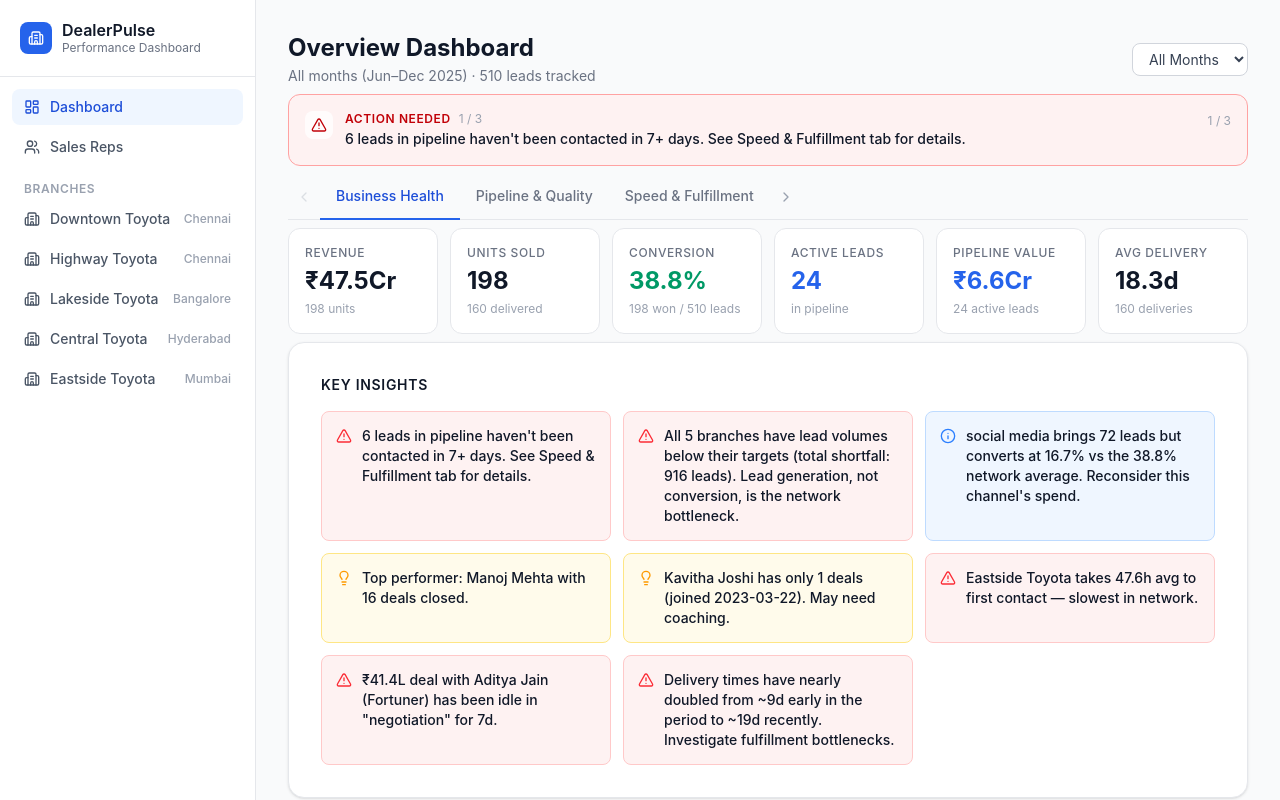
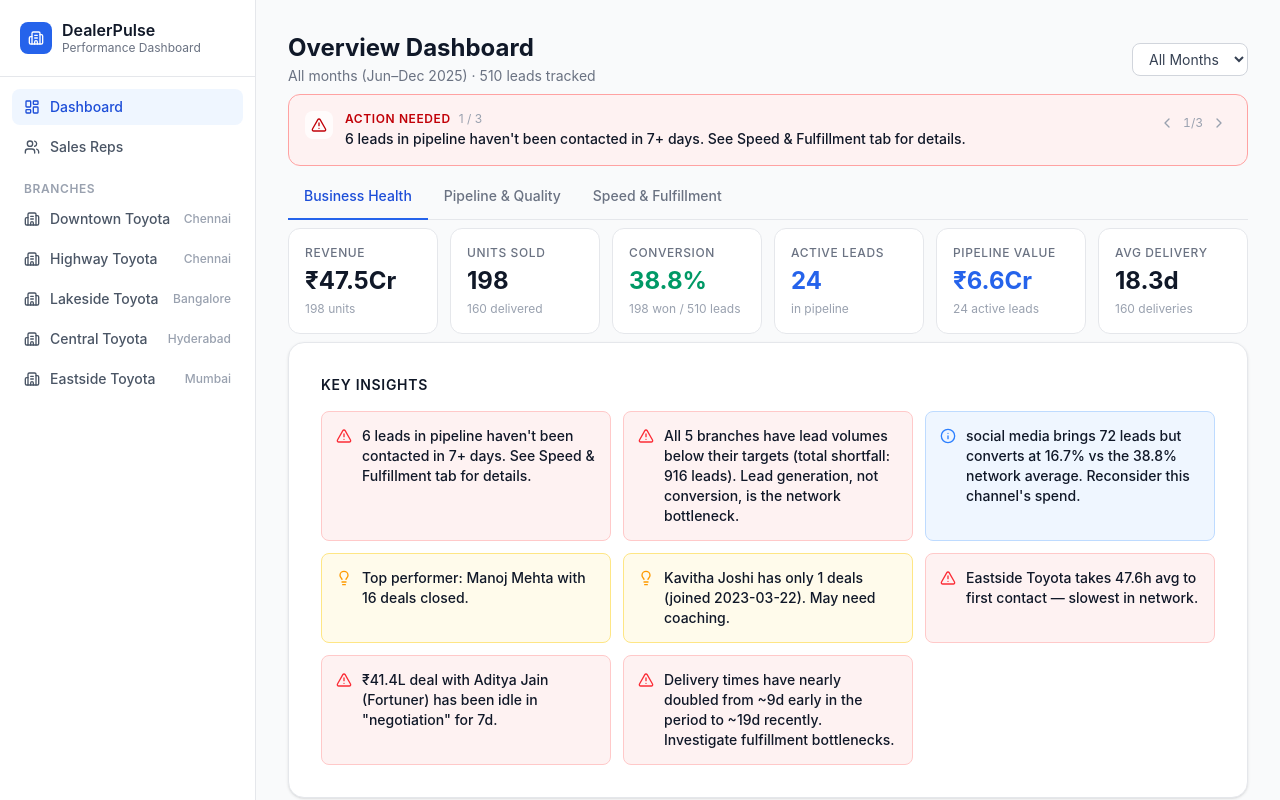
Before and after one commit to anish-9999/dealerpulse, a React (Vite) app: page / in a window 1280 px wide. Shown: the top 800 px of the page. Built offline with nearby package versions, Linux system fonts and the light colour scheme; the HTML template or start-up script is replaced by a standard one.

Commit message:
Add arrow navigation to HeadlineInsight banner, revert dashboard tab arrows

```diff
--- a/src/components/shared/HeadlineInsight.tsx
+++ b/src/components/shared/HeadlineInsight.tsx
@@ -1,5 +1,5 @@
 import { useEffect, useState } from 'react';
-import { AlertTriangle, Lightbulb, Info } from 'lucide-react';
+import { AlertTriangle, Lightbulb, Info, ChevronLeft, ChevronRight } from 'lucide-react';
 
 interface HeadlineInsightProps {
   insights: { type: 'alert' | 'tip' | 'info'; text: string; tab?: string }[];
@@ -69,9 +69,21 @@ export default function HeadlineInsight({ insights }: HeadlineInsightProps) {
           <p className="text-sm font-medium text-gray-900">{current.text}</p>
         </div>
         {top3.length > 1 && (
-          <span className="text-xs text-gray-400 shrink-0 mt-0.5">
-            {index + 1} / {top3.length}
-          </span>
+          <div className="flex items-center gap-1 shrink-0">
+            <button
+              onClick={() => setIndex(prev => (prev - 1 + top3.length) % top3.length)}
+              className="p-1 rounded hover:bg-black/5 transition-colors text-gray-400 hover:text-gray-600"
+            >
+              <ChevronLeft className="w-4 h-4" />
+            </button>
+            <span className="text-xs text-gray-400 tabular-nums">{index + 1}/{top3.length}</span>
+            <button
+              onClick={() => setIndex(prev => (prev + 1) % top3.length)}
+              className="p-1 rounded hover:bg-black/5 transition-colors text-gray-400 hover:text-gray-600"
+            >
+              <ChevronRight className="w-4 h-4" />
+            </button>
+          </div>
         )}
       </div>
     </div>
--- a/src/components/shared/Tabs.tsx
+++ b/src/components/shared/Tabs.tsx
@@ -1,5 +1,3 @@
-import { ChevronLeft, ChevronRight } from 'lucide-react';
-
 interface Tab {
   id: string;
   label: string;
@@ -13,18 +11,9 @@ interface TabsProps {
 }
 
 export default function Tabs({ tabs, active, onChange }: TabsProps) {
-  const activeIndex = tabs.findIndex(t => t.id === active);
-
   return (
     <div className="border-b border-gray-200">
       <nav className="flex gap-0 -mb-px overflow-x-auto">
-        <button
-          onClick={() => activeIndex > 0 && onChange(tabs[activeIndex - 1].id)}
-          disabled={activeIndex <= 0}
-          className="shrink-0 px-2 py-3 text-gray-400 hover:text-gray-600 disabled:opacity-30 disabled:cursor-not-allowed transition-colors"
-        >
-          <ChevronLeft className="w-4 h-4" />
-        </button>
         {tabs.map(tab => (
           <button
             key={tab.id}
@@ -38,13 +27,6 @@ export default function Tabs({ tabs, active, onChange }: TabsProps) {
             {tab.label}
           </button>
         ))}
-        <button
-          onClick={() => activeIndex < tabs.length - 1 && onChange(tabs[activeIndex + 1].id)}
-          disabled={activeIndex >= tabs.length - 1}
-          className="shrink-0 px-2 py-3 text-gray-400 hover:text-gray-600 disabled:opacity-30 disabled:cursor-not-allowed transition-colors"
-        >
-          <ChevronRight className="w-4 h-4" />
-        </button>
       </nav>
     </div>
   );
```
